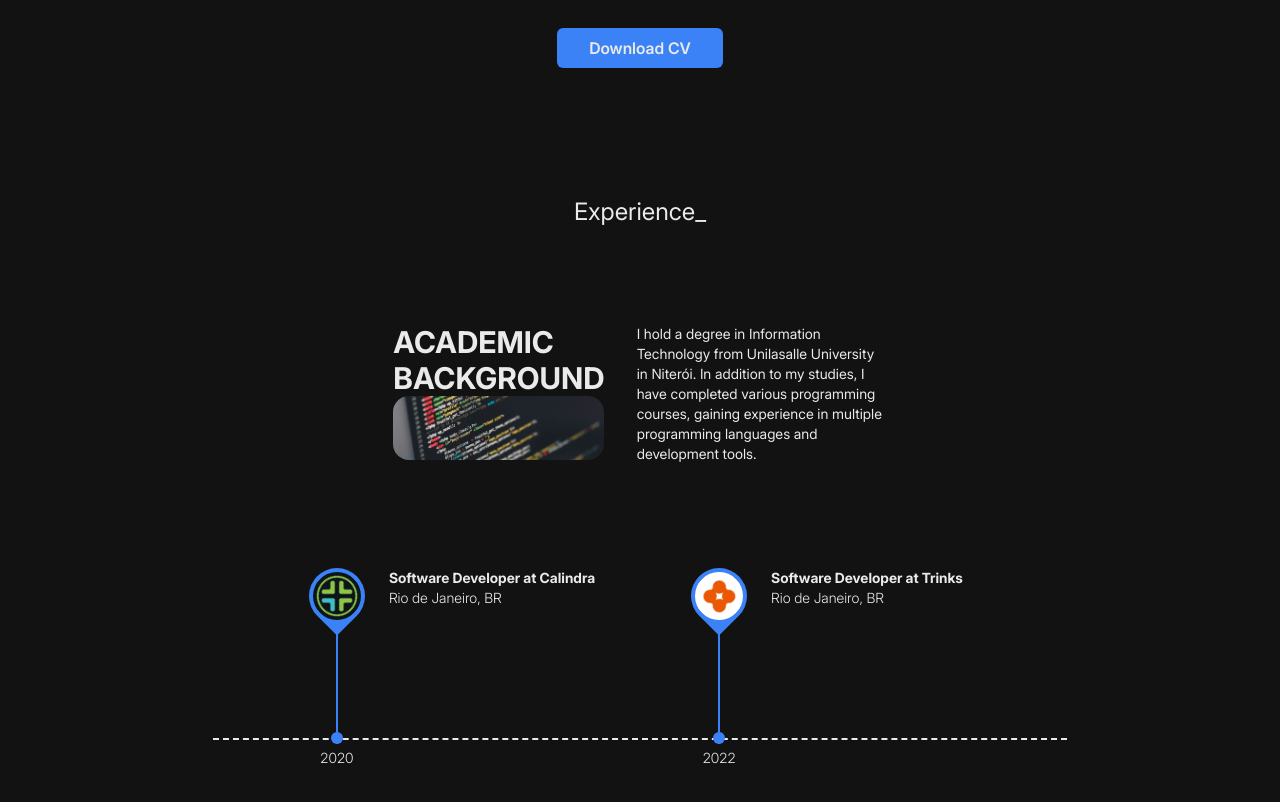
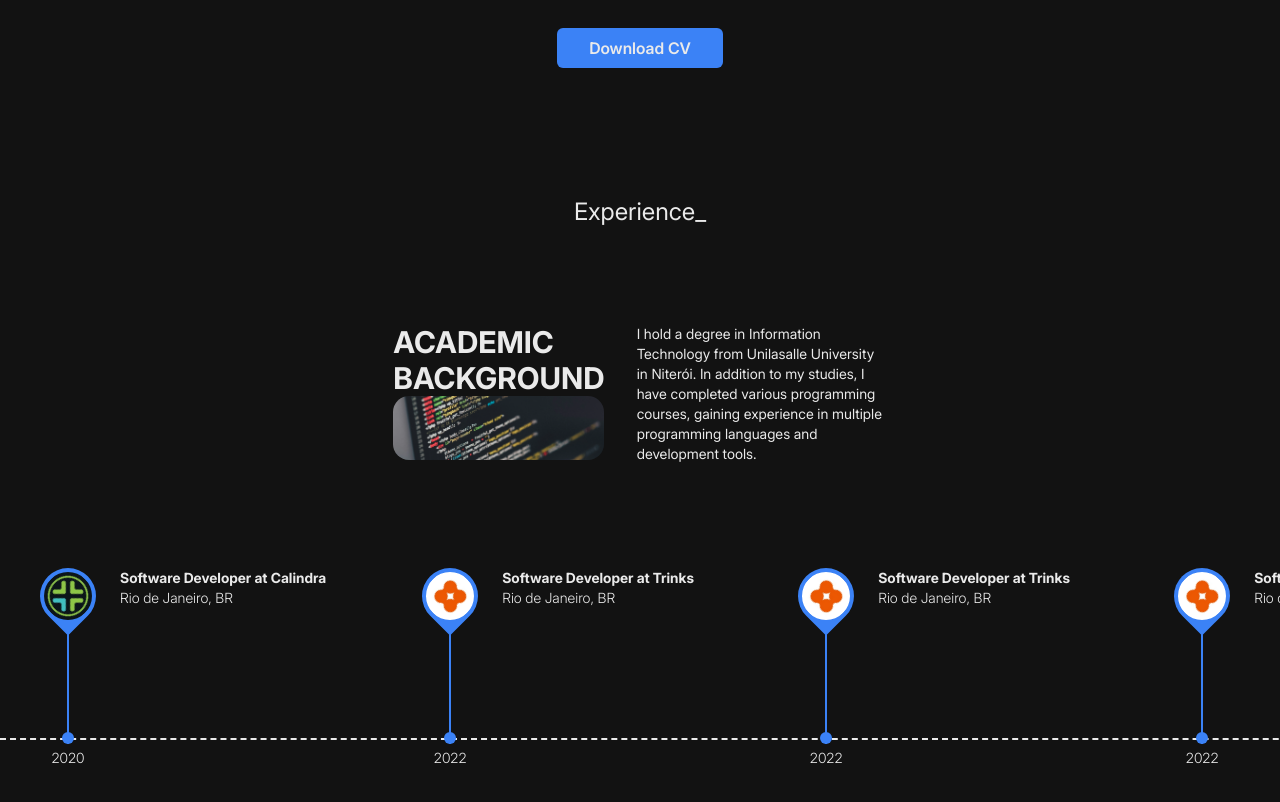
Before and after one commit to joaobartolot/portfolio, a React (Vite) app: page / in a window 1280 px wide. Shown: the part 1380-2182 px from the top of the page. Built offline with nearby package versions, Linux system fonts and the light colour scheme.

Commit message:
fix scroll timeline

```diff
--- a/package.json
+++ b/package.json
@@ -4,7 +4,7 @@
 	"version": "0.0.0",
 	"type": "module",
 	"scripts": {
-    "dev": "vite",
+		"dev": "vite --host",
 		"build": "tsc -b && vite build",
 		"lint": "eslint .",
 		"preview": "vite preview"
--- a/src/components/About.tsx
+++ b/src/components/About.tsx
@@ -7,7 +7,7 @@ const About = () => {
 			className="flex flex-col justify-center items-center w-full py-16"
 		>
 			<div className="text-display text-2xl">About_</div>
-			<div className="flex my-24 max-h-80 space-x-16">
+			<div className="flex flex-col my-24 max-h-80 space-x-16">
 				<div className="border-4 max-h-80 max-w-80 aspect-square border-secondary rounded-md overflow-hidden">
 					<img
 						src="about.webp"
--- a/src/components/Experience.tsx
+++ b/src/components/Experience.tsx
@@ -4,7 +4,7 @@ const Experience = () => {
 	return (
 		<section
 			id="experience"
-			className="flex flex-col justify-center items-center w-full py-16"
+			className="flex flex-col justify-center items-center w-full py-16 overflow-x-hidden"
 		>
 			<div className="text-display text-2xl">Experience_</div>
 
--- a/src/components/Timeline.tsx
+++ b/src/components/Timeline.tsx
@@ -19,13 +19,43 @@ const experiences = [
         development, as well as working with relational databases.`,
 		icon: '/trinks.jpg',
 	},
+	{
+		year: '2022',
+		company: 'Trinks',
+		location: 'Rio de Janeiro, BR',
+		role: 'Software Developer',
+		description: `At Trinks, I worked as a full-stack developer, contributing to both the existing website and a
+        project to transform our salon management system into a hybrid mobile app. My role spanned frontend and backend
+        development, as well as working with relational databases.`,
+		icon: '/trinks.jpg',
+	},
+	{
+		year: '2022',
+		company: 'Trinks',
+		location: 'Rio de Janeiro, BR',
+		role: 'Software Developer',
+		description: `At Trinks, I worked as a full-stack developer, contributing to both the existing website and a
+        project to transform our salon management system into a hybrid mobile app. My role spanned frontend and backend
+        development, as well as working with relational databases.`,
+		icon: '/trinks.jpg',
+	},
+	{
+		year: '2022',
+		company: 'Trinks',
+		location: 'Rio de Janeiro, BR',
+		role: 'Software Developer',
+		description: `At Trinks, I worked as a full-stack developer, contributing to both the existing website and a
+        project to transform our salon management system into a hybrid mobile app. My role spanned frontend and backend
+        development, as well as working with relational databases.`,
+		icon: '/trinks.jpg',
+	},
 ];
 
 const CompanyIcon = ({ icon = '' }) => {
 	return (
 		<div className="relative h-50">
-			<div className="rounded-full rounded-br-none bg-secondary w-fit h-fit p-1 overflow-x-auto whitespace-nowrap rotate-45">
-				<div className="rounded-full overflow-x-auto whitespace-nowrap bg-secondary">
+			<div className="rounded-full rounded-br-none bg-secondary w-fit h-fit p-1 overflow-hidden rotate-45">
+				<div className="rounded-full overflow-hidden bg-secondary">
 					<img
 						src={icon}
 						alt="company"
@@ -40,16 +70,18 @@ const CompanyIcon = ({ icon = '' }) => {
 
 const Timeline = () => {
 	return (
-		<div className="relative flex flex-col items-center w-full py-10 text-white">
-			<div className="relative w-full">
-				<div className="absolute left-0 bottom-[28px] border-dashed border-b-[2px] border-white w-full"></div>
-				<div className="flex justify-around items-end relative px-24 space-x-24">
+		// Outer container occupies full width but does not force horizontal overflow
+		<div className="w-full py-10 text-white">
+			{/* Scroll container limited to viewport width */}
+			<div className="max-w-screen overflow-x-scroll">
+				{/* Inner container expands as needed */}
+				<div className="relative w-max px-10">
+					{/* Timeline line */}
+					<div className="absolute left-0 bottom-[28px] border-dashed border-b-2 border-white w-full"></div>
+					<div className="flex items-end space-x-24">
 						{experiences.map((exp, index) => (
-						<div className="flex space-x-6">
-							<div
-								key={index}
-								className="relative flex flex-col items-center text-center p-0"
-							>
+							<div key={index} className="flex space-x-6">
+								<div className="relative flex flex-col items-center text-center">
 									<CompanyIcon icon={exp.icon} />
 									<div className="absolute bottom-0 font-light text-sm">
 										{exp.year}
@@ -70,6 +102,7 @@ const Timeline = () => {
 					</div>
 				</div>
 			</div>
+		</div>
 	);
 };
 
```
Lines whose indentation alone changed are shown as unchanged.
